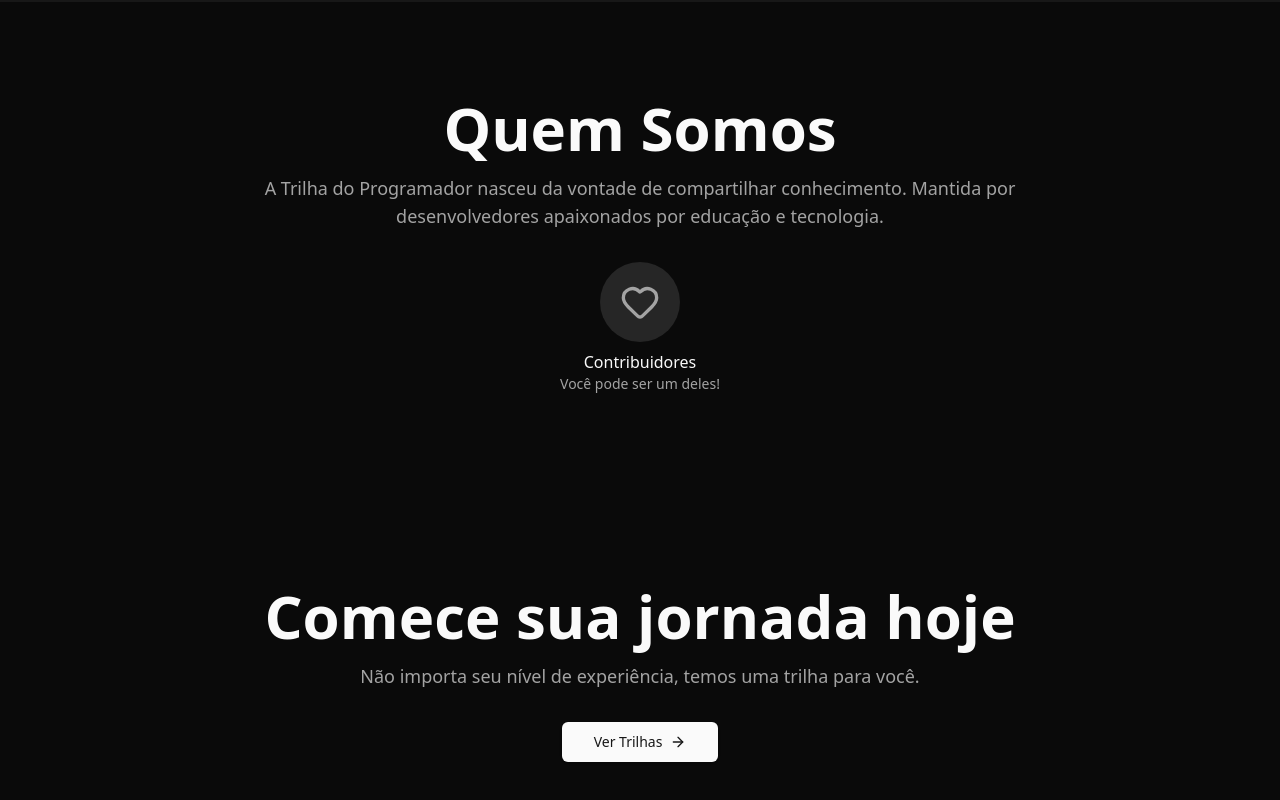
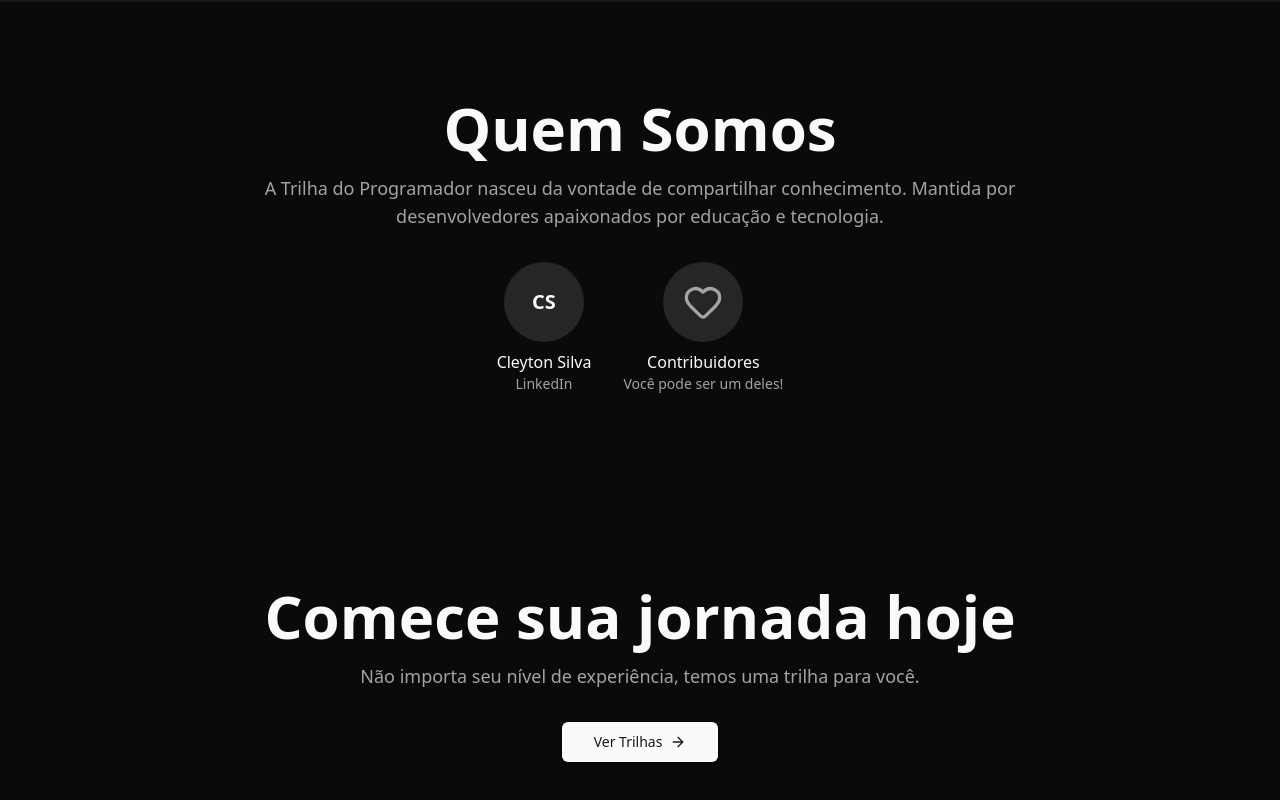
Before and after one commit to cley-devjs/trilhadoprogramador, a Next.js app: page /sobre in a window 1280 px wide. Shown: the part 1027-1827 px from the top of the page. Built offline with nearby package versions, Linux system fonts and the light colour scheme.

Commit message:
Finish first step of content and structure

```diff
--- a/app/layout.tsx
+++ b/app/layout.tsx
@@ -14,8 +14,11 @@ const geistMono = localFont({
 });
 
 export const metadata: Metadata = {
-  title: "Create Next App",
-  description: "Generated by create next app",
+  title: {
+    default: "Trilha do Programador",
+    template: "%s | Trilha do Programador",
+  },
+  description: "Aprenda a programar do zero ao avançado com profundidade e prática.",
 };
 
 import { ThemeProvider } from "@/components/theme-provider"
--- a/app/page.tsx
+++ b/app/page.tsx
@@ -3,6 +3,13 @@ import { Button } from "@/components/ui/button"
 import { Card, CardContent, CardDescription, CardHeader, CardTitle } from "@/components/ui/card"
 import { ArrowRight, Code, Globe, Layers } from "lucide-react"
 import { Header } from "@/components/layout/header"
+
+import { Metadata } from "next"
+
+export const metadata: Metadata = {
+  title: "Início",
+  description: "Aprenda a programar do zero ao avançado. Trilhas de aprendizado gratuitas e open source.",
+}
 
 export default function Home() {
   return (
--- a/app/sobre/page.tsx
+++ b/app/sobre/page.tsx
@@ -2,6 +2,13 @@ import Link from "next/link"
 import { Button } from "@/components/ui/button"
 import { Header } from "@/components/layout/header"
 import { ArrowRight, BookOpen, Code2, Users, Heart } from "lucide-react"
+
+import { Metadata } from "next"
+
+export const metadata: Metadata = {
+  title: "Sobre",
+  description: "Conheça a missão e a equipe por trás da Trilha do Programador.",
+}
 
 export default function AboutPage() {
   return (
@@ -64,7 +71,17 @@ export default function AboutPage() {
             <p className="max-w-[85%] leading-normal text-muted-foreground sm:text-lg sm:leading-7">
               A Trilha do Programador nasceu da vontade de compartilhar conhecimento. Mantida por desenvolvedores apaixonados por educação e tecnologia.
             </p>
-            <div className="flex items-center justify-center space-x-4 pt-4">
+            <div className="flex flex-wrap items-center justify-center gap-8 pt-4">
+               <div className="flex flex-col items-center">
+                  <div className="h-20 w-20 rounded-full bg-muted flex items-center justify-center mb-2">
+                    <span className="text-xl font-bold">CS</span>
+                  </div>
+                  <p className="font-medium">Cleyton Silva</p>
+                  <Link href="https://www.linkedin.com/in/cleyton-silva-dev/" target="_blank" rel="noopener noreferrer" className="text-sm text-muted-foreground hover:text-primary transition-colors">
+                    LinkedIn
+                  </Link>
+               </div>
+
                <div className="flex flex-col items-center">
                   <div className="h-20 w-20 rounded-full bg-muted flex items-center justify-center mb-2">
                     <Heart className="h-10 w-10 text-muted-foreground" />
--- a/app/trilhas/[slug]/[lesson]/page.tsx
+++ b/app/trilhas/[slug]/[lesson]/page.tsx
@@ -6,10 +6,27 @@ import { Button } from "@/components/ui/button"
 import { ChevronLeft, ChevronRight } from "lucide-react"
 import { ScrollArea } from "@/components/ui/scroll-area"
 
+import { Metadata } from "next"
+
 interface PageProps {
     params: {
         slug: string
         lesson: string
+    }
+}
+
+export async function generateMetadata({ params }: PageProps): Promise<Metadata> {
+    const lessonData = await getLesson(params.slug, params.lesson)
+
+    if (!lessonData) {
+        return {
+            title: "Lição não encontrada",
+        }
+    }
+
+    return {
+        title: lessonData.frontmatter.title,
+        description: lessonData.frontmatter.description,
     }
 }
 
```
